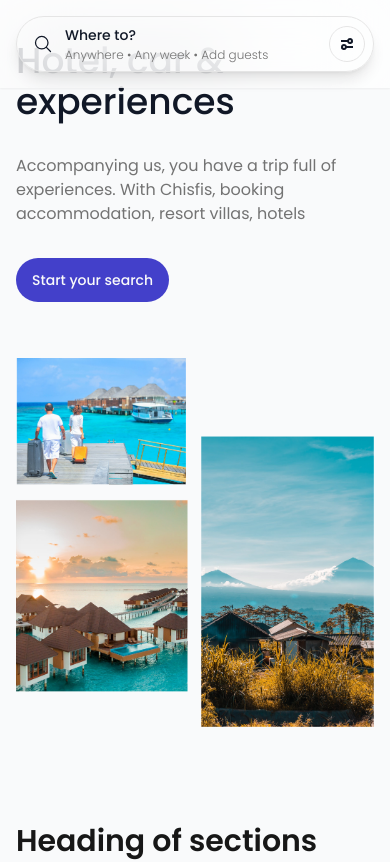
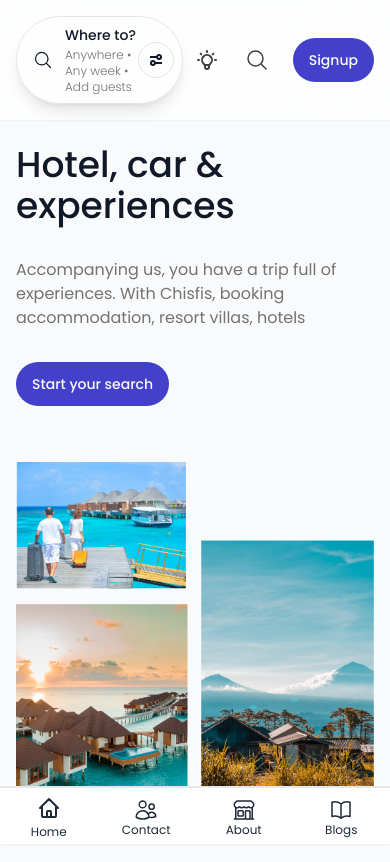
Before and after one commit to admondtamang/hostel-web, a Next.js app: page / in a window 390 px wide. Shown: the top 862 px of the page. Built offline with nearby package versions, Linux system fonts and the light colour scheme.

Commit message:
feat: bottom navigation, husky fix add build config

```diff
--- a/src/components/Header.js
+++ b/src/components/Header.js
@@ -5,35 +5,8 @@ import { useRouter } from "next/router";
 import MaterialButton from "./common/button/material";
 import { motion, useScroll, useSpring } from "framer-motion";
 import Svg from "./common/svg";
+import { navData } from "./layouts/data";
 
-const navData = [
-  {
-    name: "Home",
-    route: "/",
-  },
-  {
-    name: "Contact",
-    route: "/contact",
-  },
-  {
-    name: "About",
-    route: "/about",
-  },
-  {
-    name: "Blogs",
-    route: "/blog",
-    children: [
-      {
-        name: "Trending",
-        route: "/blog/trending",
-      },
-      {
-        name: "Latest",
-        route: "/blog/latest",
-      },
-    ],
-  },
-];
 const Header = () => {
   const router = useRouter();
 
@@ -52,10 +25,10 @@ const Header = () => {
         initial={{ opacity: 0, y: -180 }}
         animate={{ opacity: 1, y: 0 }}
         transition={{ ease: "easeInOut", duration: 0.6 }}
-        className="fixed top-0 w-full left-0 right-0 z-40 nc-header-bg shadow-sm dark:border-b dark:border-neutral-900"
+        className="fixed top-0 w-full left-0 right-0 z-40 nc-header-bg shadow-sm dark:border-b dark:border-neutral-900 "
       >
         <div className="nc-MainNav1 relative z-10 2xl:px-16">
-          <div className="px-4 lg:container py-4 lg:py-5 relative flex justify-between items-center mx-auto">
+          <div className="px-4 container py-4 lg:py-5 relative flex justify-between items-center mx-auto">
             <div className="hidden md:flex justify-start flex-1 items-center space-x-4 sm:space-x-10">
               <Link
                 className={`ttnc-logo inline-block focus:outline-none focus:ring-0 w-24 `}
@@ -64,6 +37,7 @@ const Header = () => {
                 <b>LeetTel</b>
               </Link>
 
+              {/* navigation link */}
               <ul className="nc-Navigation hidden lg:flex lg:flex-wrap lg:items-center lg:space-x-1 relative">
                 {navData.map((row, index) => (
                   <li
@@ -116,6 +90,7 @@ const Header = () => {
               </ul>
             </div>
 
+            {/* mobile top navigation */}
             <div className="lg:hidden flex-[3] max-w-lg !mx-auto md:px-3">
               <div className="HeroSearchForm2Mobile">
                 <button className="relative flex items-center w-full border border-neutral-200 dark:border-neutral-6000 px-4 py-2 pr-11 rounded-full shadow-lg">
@@ -155,8 +130,10 @@ const Header = () => {
                 </button>
               </div>
             </div>
-            <div className="hidden md:flex flex-shrink-0 items-center justify-end flex-1 lg:flex-none text-neutral-700 dark:text-neutral-100">
-              <div className="hidden xl:flex items-center space-x-0.5">
+
+            {/* right side nav */}
+            <div className=" flex flex-shrink-0 items-center justify-end flex-1 lg:flex-none text-neutral-700 dark:text-neutral-100">
+              <div className=" flex items-center space-x-0.5">
                 <ToggleDarkMode />
                 <MaterialButton>
                   <Svg>
@@ -172,13 +149,14 @@ const Header = () => {
                     />
                   </Svg>
                 </MaterialButton>
+
                 <div className="px-1"></div>
                 <Link
                   className="nc-Button relative bg-[#4340CA] h-auto inline-flex items-center justify-center rounded-full transition-colors text-sm sm:text-base font-medium px-4 py-3 sm:px-6  b disabled:bg-opacity-70 bg-primary-6000 hover:bg-primary-700 text-neutral-50  focus:outline-none focus:ring-2 focus:ring-offset-2 focus:ring-primary-6000 dark:focus:ring-offset-0 "
                   rel="noopener noreferrer"
                   href="/"
                 >
-                  Sign up
+                  Signup
                 </Link>
               </div>
             </div>
--- a/src/components/Hero.js
+++ b/src/components/Hero.js
@@ -27,7 +27,7 @@ const Hero = () => {
 
   return (
     <div>
-      <div class=" flex flex-col-reverse lg:flex-col relative pt-10  sm:mt-24 md:mt-0  lg:pt-36 lg:pb-16 2xl:px-16">
+      <div class=" flex flex-col-reverse lg:flex-col relative sm:mt-24 md:mt-0 lg:pb-16 2xl:px-16">
         <div class="flex flex-col lg:flex-row lg:items-center px-4">
           <motion.div
             variants={container_stagger}
--- a/src/components/Section3.js
+++ b/src/components/Section3.js
@@ -97,7 +97,7 @@ const Section3 = (props) => {
                   )
                 }
               >
-                Tab 1
+                Tab
               </Tab>
               <Tab
                 className={({ selected }) =>
--- a/src/components/Section4.js
+++ b/src/components/Section4.js
@@ -10,7 +10,7 @@ const Section4 = (props) => {
       variants={props.variants}
       className="SectionWork py-12"
     >
-      <div className="flex flex-col sm:flex-row sm:items-end justify-between mb-12 lg:mb-16 text-neutral-900 dark:text-neutral-50">
+      <div className="flex flex-col sm:flex-row sm:items-end justify-between mb-12 lg:mb-16 text-neutral-900  dark:text-neutral-50">
         <div className="text-center w-full max-w-2xl mx-auto">
           <h2 className="text-3xl md:text-4xl font-semibold">How it work</h2>
           <span className="mt-2 md:mt-3 font-normal block text-base sm:text-xl text-neutral-500 dark:text-neutral-400">
--- a/src/components/common/animationData.js
+++ b/src/components/common/animationData.js
@@ -32,3 +32,10 @@ export const cardVariants = {
     },
   },
 };
+
+export const stagger_properties = {
+  initial: "initial",
+  whileInView: "animate",
+  viewport: { once: true, amount: 0.4 },
+  variants: { container_stagger },
+};
--- a/src/components/common/typography/index.tsx
+++ b/src/components/common/typography/index.tsx
@@ -1,17 +1,32 @@
 import React from "react";
-
+import { motion } from "framer-motion";
+import { container_stagger, content_variants } from "../animationData";
 type TypographyType = {
   title: String;
   description: String;
 };
 
-export default function Typography({ title, description }:TypographyType) {
+export default function Typography({ title, description }: TypographyType) {
   return (
-    <div className="max-w-2xl">
-      <h2 className="text-3xl md:text-4xl font-semibold">{title}</h2>
-      <span className="mt-2 md:mt-3 font-normal block text-base sm:text-xl text-neutral-500 dark:text-neutral-400">
+    <motion.div
+      initial="initial"
+      whileInView="animate"
+      viewport={{ once: true, amount: 0.4 }}
+      variants={container_stagger}
+      className="max-w-2xl"
+    >
+      <motion.h2
+        variants={content_variants}
+        className="text-3xl md:text-4xl font-semibold"
+      >
+        {title}
+      </motion.h2>
+      <motion.span
+        variants={content_variants}
+        className="mt-2 md:mt-3 font-normal block text-base sm:text-xl text-neutral-500 dark:text-neutral-400"
+      >
         {description}
-      </span>
-    </div>
+      </motion.span>
+    </motion.div>
   );
 }
--- /dev/null
+++ b/src/components/layouts/bottomNavigation.js
@@ -0,0 +1,23 @@
+import Link from "next/link";
+import React from "react";
+import { navData } from "./data";
+
+export default function BottomNavigation() {
+  return (
+    <section className="lg:hidden block fixed bottom-0 inset-x-0 z-50 shadow-lg text-gray-800 bg-gray-700 nc-header-bg shadow-sm dark:border-b dark:border-neutral-900 border-t-2 border-royal/20">
+      <div id="tabs" className="flex justify-between">
+        {navData.map((row, index) => (
+          <Link
+            key={index}
+            href={row.route}
+            className="w-full focus:text-royal hover:text-royal flex flex-col justify-center items-center text-center pt-2 pb-1 bg-white"
+            activeClass="dark:text-gray-100 text-black dark:text-white"
+          >
+            {row.icon}
+            <span className="tab block text-xs">{row.name}</span>
+          </Link>
+        ))}
+      </div>
+    </section>
+  );
+}
--- /dev/null
+++ b/src/components/layouts/data.js
@@ -0,0 +1,92 @@
+export const navData = [
+  {
+    name: "Home",
+    route: "/",
+    icon: (
+      <svg
+        xmlns="http://www.w3.org/2000/svg"
+        className="h-6 w-6 inline-block mb-1"
+        fill="none"
+        viewBox="0 0 24 24"
+        stroke="currentColor"
+      >
+        <path
+          stroke-linecap="round"
+          stroke-linejoin="round"
+          stroke-width="2"
+          d="M3 12l2-2m0 0l7-7 7 7M5 10v10a1 1 0 001 1h3m10-11l2 2m-2-2v10a1 1 0 01-1 1h-3m-6 0a1 1 0 001-1v-4a1 1 0 011-1h2a1 1 0 011 1v4a1 1 0 001 1m-6 0h6"
+        />
+      </svg>
+    ),
+  },
+  {
+    name: "Contact",
+    route: "/contact",
+    icon: (
+      <svg
+        xmlns="http://www.w3.org/2000/svg"
+        fill="none"
+        viewBox="0 0 24 24"
+        stroke-width="1.5"
+        stroke="currentColor"
+        class="w-6 h-6"
+      >
+        <path
+          stroke-linecap="round"
+          stroke-linejoin="round"
+          d="M15 19.128a9.38 9.38 0 002.625.372 9.337 9.337 0 004.121-.952 4.125 4.125 0 00-7.533-2.493M15 19.128v-.003c0-1.113-.285-2.16-.786-3.07M15 19.128v.106A12.318 12.318 0 018.624 21c-2.331 0-4.512-.645-6.374-1.766l-.001-.109a6.375 6.375 0 0111.964-3.07M12 6.375a3.375 3.375 0 11-6.75 0 3.375 3.375 0 016.75 0zm8.25 2.25a2.625 2.625 0 11-5.25 0 2.625 2.625 0 015.25 0z"
+        />
+      </svg>
+    ),
+  },
+  {
+    name: "About",
+    route: "/about",
+    icon: (
+      <svg
+        xmlns="http://www.w3.org/2000/svg"
+        fill="none"
+        viewBox="0 0 24 24"
+        stroke-width="1.5"
+        stroke="currentColor"
+        class="w-6 h-6"
+      >
+        <path
+          stroke-linecap="round"
+          stroke-linejoin="round"
+          d="M13.5 21v-7.5a.75.75 0 01.75-.75h3a.75.75 0 01.75.75V21m-4.5 0H2.36m11.14 0H18m0 0h3.64m-1.39 0V9.349m-16.5 11.65V9.35m0 0a3.001 3.001 0 003.75-.615A2.993 2.993 0 009.75 9.75c.896 0 1.7-.393 2.25-1.016a2.993 2.993 0 002.25 1.016c.896 0 1.7-.393 2.25-1.016a3.001 3.001 0 003.75.614m-16.5 0a3.004 3.004 0 01-.621-4.72L4.318 3.44A1.5 1.5 0 015.378 3h13.243a1.5 1.5 0 011.06.44l1.19 1.189a3 3 0 01-.621 4.72m-13.5 8.65h3.75a.75.75 0 00.75-.75V13.5a.75.75 0 00-.75-.75H6.75a.75.75 0 00-.75.75v3.75c0 .415.336.75.75.75z"
+        />
+      </svg>
+    ),
+  },
+  {
+    name: "Blogs",
+    route: "/blog",
+    children: [
+      {
+        name: "Trending",
+        route: "/blog/trending",
+      },
+      {
+        name: "Latest",
+        route: "/blog/latest",
+      },
+    ],
+    icon: (
+      <svg
+        xmlns="http://www.w3.org/2000/svg"
+        fill="none"
+        viewBox="0 0 24 24"
+        stroke-width="1.5"
+        stroke="currentColor"
+        class="w-6 h-6"
+      >
+        <path
+          stroke-linecap="round"
+          stroke-linejoin="round"
+          d="M12 6.042A8.967 8.967 0 006 3.75c-1.052 0-2.062.18-3 .512v14.25A8.987 8.987 0 016 18c2.305 0 4.408.867 6 2.292m0-14.25a8.966 8.966 0 016-2.292c1.052 0 2.062.18 3 .512v14.25A8.987 8.987 0 0018 18a8.967 8.967 0 00-6 2.292m0-14.25v14.25"
+        />
+      </svg>
+    ),
+  },
+];
--- a/src/layout/Layouts.js
+++ b/src/layout/Layouts.js
@@ -1,6 +1,7 @@
 import Head from "next/head";
 import Header from "../components/Header";
 import Footer from "../components/Footer";
+import BottomNavigation from "../components/layouts/bottomNavigation";
 
 const Layouts = ({ children }) => {
   return (
@@ -10,10 +11,11 @@ const Layouts = ({ children }) => {
       </Head>
 
       <Header />
-      <main className="container relative space-y-24 mb-24 lg:space-y-28 lg:mb-28 mx-auto ">
+      <main className="container relative pt-36  space-y-24 mb-24 lg:space-y-28 lg:mb-28 mx-auto ">
         {children}
       </main>
       <Footer />
+      <BottomNavigation />
     </div>
   );
 };
--- /dev/null
+++ b/src/pages/about/index.js
@@ -0,0 +1,6 @@
+import React from "react";
+import Layouts from "../../layout/Layouts";
+
+export default function About() {
+  return <Layouts>About</Layouts>;
+}
--- /dev/null
+++ b/src/pages/contact/index.js
@@ -0,0 +1,6 @@
+import React from "react";
+import Layouts from "../../layout/Layouts";
+
+export default function Contact() {
+  return <Layouts>Contact</Layouts>;
+}
```
Also changed, not shown: src/components/Footer.js (+116 -30 lines), 1 other file (tests, documents, lock files or other folders).
